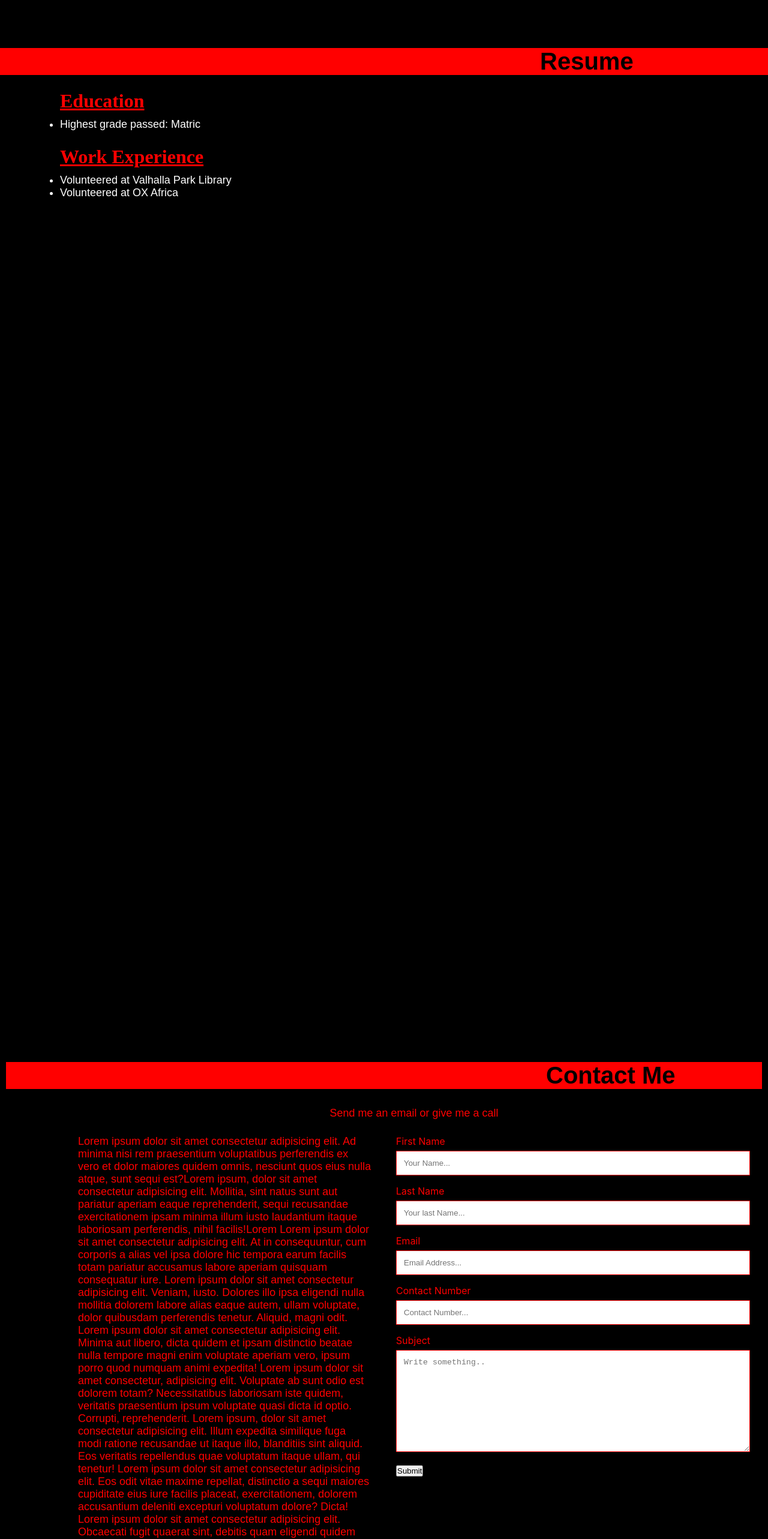
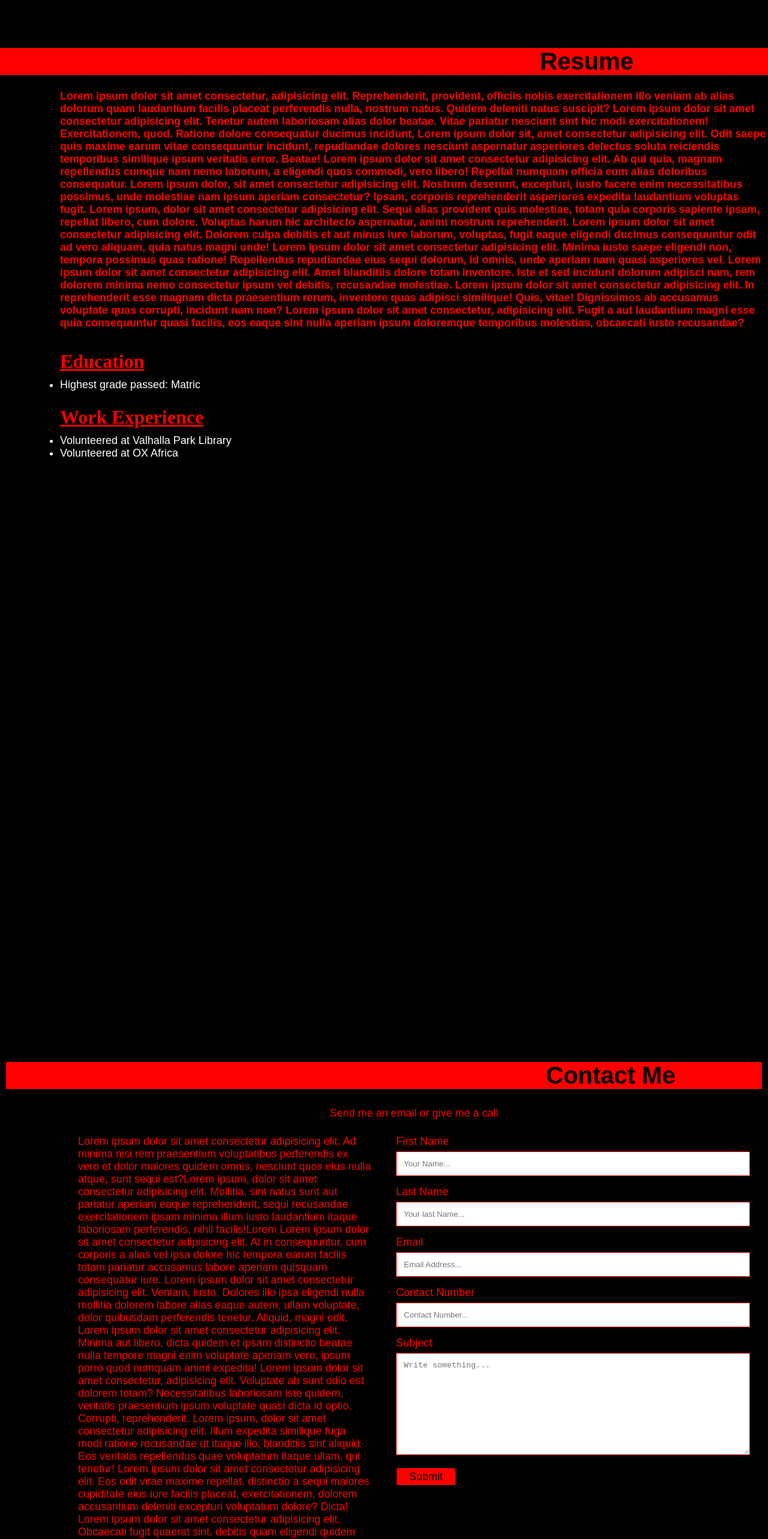
Before and after one commit to ASHTONMDB9/Mymockportfolio, a plain HTML site: page Portfolio.html in a window 1280 px wide. Shown: the part 2740-5305 px from the top of the page at 60% size. Drawn offline with nearby package versions, Linux system fonts and the light colour scheme.

Commit message:
newupdate

```diff
--- a/Portfolio.html
+++ b/Portfolio.html
@@ -168,7 +168,13 @@
 
       <section id="resume">
         <h1 id="text4" data-aos="fade-left">Resume</h1>
-
+<h4 id="word" data-aos="fade-down">Lorem ipsum dolor sit amet consectetur, adipisicing elit. Reprehenderit, provident, officiis nobis exercitationem illo veniam ab alias dolorum quam laudantium facilis placeat perferendis nulla, nostrum natus. Quidem deleniti natus suscipit?
+  Lorem ipsum dolor sit amet consectetur adipisicing elit. Tenetur autem laboriosam alias dolor beatae. Vitae pariatur nesciunt sint hic modi exercitationem! Exercitationem, quod. Ratione dolore consequatur ducimus incidunt, Lorem ipsum dolor sit, amet consectetur adipisicing elit. Odit saepe quis maxime earum vitae consequuntur incidunt, repudiandae dolores nesciunt aspernatur asperiores delectus soluta reiciendis temporibus similique ipsum veritatis error. Beatae!
+  Lorem ipsum dolor sit amet consectetur adipisicing elit. Ab qui quia, magnam repellendus cumque nam nemo laborum, a eligendi quos commodi, vero libero! Repellat numquam officia eum alias doloribus consequatur. Lorem ipsum dolor, sit amet consectetur adipisicing elit. Nostrum deserunt, excepturi, iusto facere enim necessitatibus possimus, unde molestiae nam ipsum aperiam consectetur? Ipsam, corporis reprehenderit asperiores expedita laudantium voluptas fugit.
+  Lorem ipsum, dolor sit amet consectetur adipisicing elit. Sequi alias provident quis molestiae, totam quia corporis sapiente ipsam, repellat libero, cum dolore. Voluptas harum hic architecto aspernatur, animi nostrum reprehenderit. Lorem ipsum dolor sit amet consectetur adipisicing elit. Dolorem culpa debitis et aut minus iure laborum, voluptas, fugit eaque eligendi ducimus consequuntur odit ad vero aliquam, quia natus magni unde!
+  Lorem ipsum dolor sit amet consectetur adipisicing elit. Minima iusto saepe eligendi non, tempora possimus quas ratione! Repellendus repudiandae eius sequi dolorum, id omnis, unde aperiam nam quasi asperiores vel. Lorem ipsum dolor sit amet consectetur adipisicing elit. Amet blanditiis dolore totam inventore. Iste et sed incidunt dolorum adipisci nam, rem dolorem minima nemo consectetur ipsum vel debitis, recusandae molestiae. Lorem ipsum dolor sit amet consectetur adipisicing elit. In reprehenderit esse magnam dicta praesentium rerum, inventore quas adipisci similique! Quis, vitae! Dignissimos ab accusamus voluptate quas corrupti, incidunt nam non?
+  Lorem ipsum dolor sit amet consectetur, adipisicing elit. Fugit a aut laudantium magni esse quia consequuntur quasi facilis, eos eaque sint nulla aperiam ipsum doloremque temporibus molestias, obcaecati iusto recusandae?
+</h4>
         <h4 class="res" data-aos="fade-left">Education</h4>
         <ul class="list">
           <li data-aos="fade-left">Highest grade passed: Matric</li>
@@ -212,19 +218,19 @@
             <form action="https://formspree.io/f/mnqwonek" method="post">
             <div class="column1" data-aos="fade-left">
                 <label for="fname">First Name</label>
-                <input type="text" id="fname" name="First Name" placeholder="Your Name...">
+                <input required="true" type="text" id="fname" name="First Name" placeholder="Your Name...">
 
                 <label for="lname">Last Name</label>
-                <input type="text" id="lname" name="Last Name" placeholder="Your last Name...">
+                <input type="text" required="true" id="lname" name="Last Name" placeholder="Your last Name...">
 
                 <label for="email">Email</label>
-                <input type="text" id="Email" name="Email" placeholder="Email Address...">
+                <input type="text" required="true" id="Email" name="Email" placeholder="Email Address...">
 
                 <label for="Cnumber">Contact Number</label>
-                <input type="text" id="Cnumber" name="Contact Number" placeholder="Contact Number...">
+                <input type="text" required="true" id="Cnumber" name="Contact Number" placeholder="Contact Number...">
 
                 <label for="subject">Subject</label>
-                <textarea id="subject" name="subject" placeholder="Write something.." style="height:170px"></textarea>
+                <textarea id="subject" name="subject" placeholder="Write something..." style="height:170px"></textarea>
                 <button type="submit">Submit</button>
             </form>
 
--- a/style.css
+++ b/style.css
@@ -228,6 +228,12 @@ p {
   background-color: black;
   height: 100vh;
 }
+#word {
+  color: red;
+  font-family: sans-serif;
+  font-size: large;
+  text-decoration: none;
+}
 #text4 {
   box-sizing: content-box;
   font-size: 40px;
@@ -281,13 +287,23 @@ input[type=submit]:hover {
   margin-top: 6px;
   padding: 20px;
 color: red;
-font-family: -apple-system, BlinkMacSystemFont, 'Segoe UI', Roboto, Oxygen, Ubuntu, Cantarell, 'Open Sans', 'Helvetica Neue', sans-serif;
+font-family: sans-serif;
+font-size: large;
 }
 .row:after {
   content: "";
   display: table;
   clear: both;
 }
+button {
+  height: 30px;
+  width: 100px;
+  color: black;
+  background-color: red;
+  border: 1px solid black;
+  font-family: sans-serif;
+  font-size: large;
+}
 
 /*Media Queries always at the bottom
 ordered from largest to smallest*/
```
